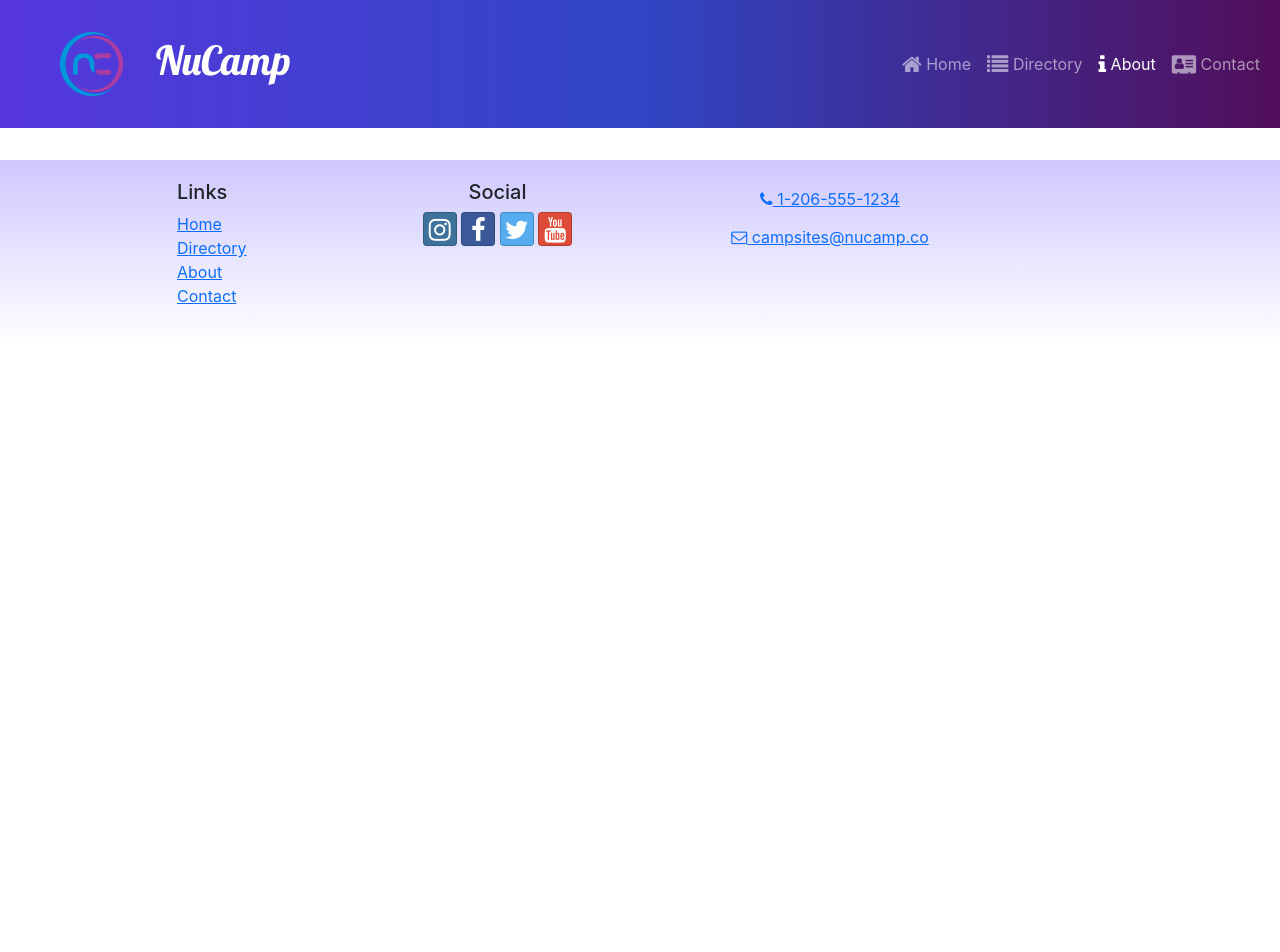
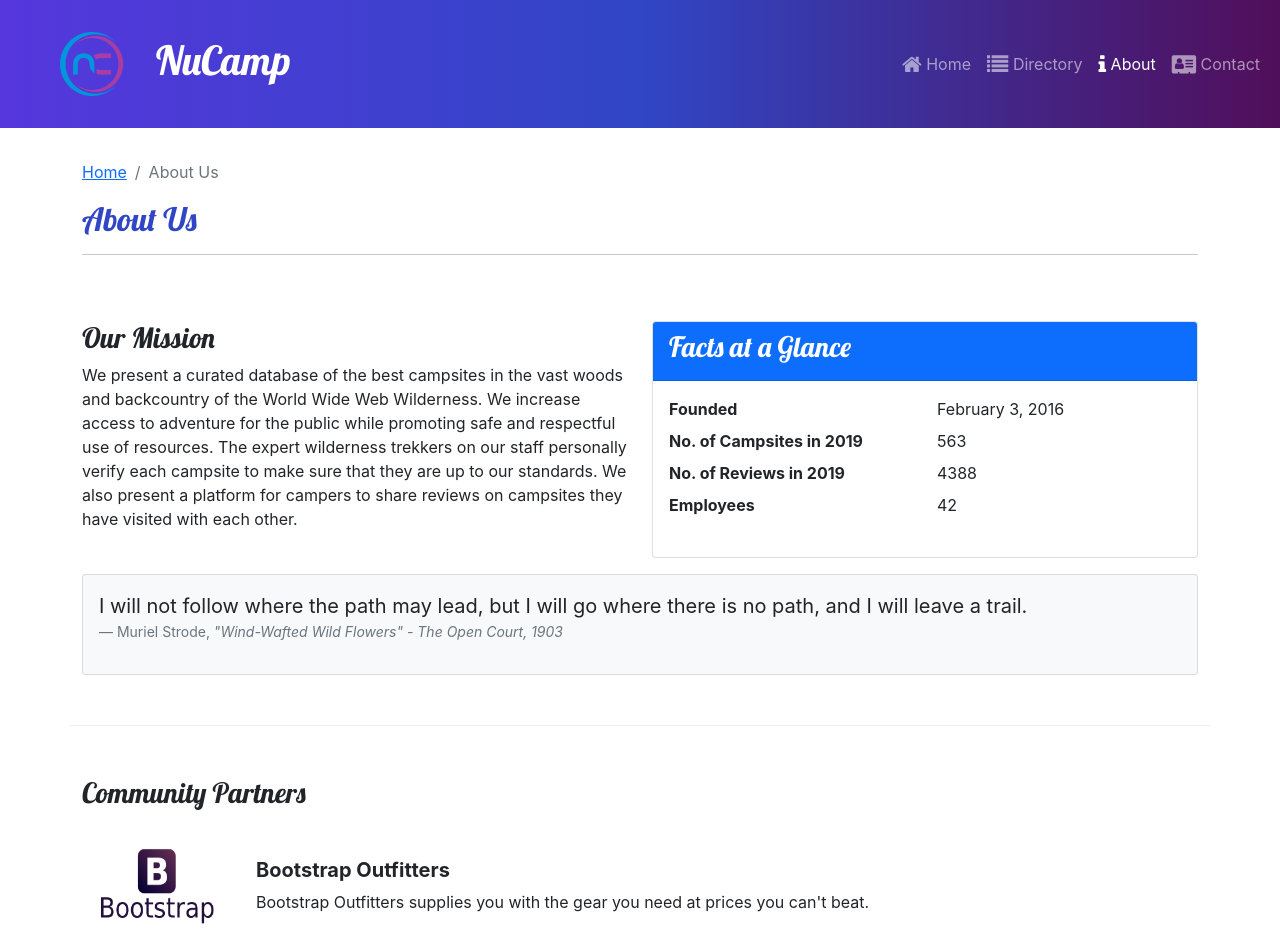
Before and after one commit to jrymnd/ReactSite, a React (Create React App) app: page /about in a window 1280 px wide. Shown: the top 952 px of the page. Before the commit the page ends 800 px from the top, so only its background shows below. Built offline with nearby package versions, Linux system fonts and the light colour scheme.

Commit message:
Added react spring

```diff
--- a/src/App.js
+++ b/src/App.js
@@ -5,6 +5,7 @@
 import Footer from './components/Footer';
 import HomePage from './pages/HomePage.js';
 import ContactPage from './pages/ContactPage.js';
+import AboutPage from './pages/AboutPage.js';
 import CampsiteDetailPage from './pages/CampsiteDetailPage';
 
 
@@ -17,6 +18,7 @@
           <Routes>
               <Route path='/' element={<HomePage />} />
               <Route path='contact' element={<ContactPage />} />
+              <Route path='about' element={<AboutPage/>}/>
               <Route path='directory' element={<CampsitesDirectoryPage />} />
               <Route
                     path='directory/:campsiteId'
--- /dev/null
+++ b/src/features/display/AnimatedDisplayCard.js
@@ -0,0 +1,32 @@
+import { Card, CardImg, CardText, CardBody, CardTitle } from 'reactstrap';
+import { useState, useEffect } from 'react';
+import { useSpring, animated } from 'react-spring';
+
+const AnimatedDisplayCard = ({ item }) => {
+    const { image, name, description } = item;
+    const [ toggle, setToggle ] = useState(false)
+
+    const animatedStyle = useSpring({
+        opacity: toggle ? 1 : 0,
+        transform: toggle ? 'scale(1,1)' : 'scale(1,0)',
+        config: { duration: 500 }
+    });
+
+    useEffect(() => {
+        setToggle(true);
+    }, []);
+
+    return (
+        <animated.div style={animatedStyle}>
+            <Card>
+                <CardImg src={image} alt={name} />
+                <CardBody>
+                    <CardTitle>{name}</CardTitle>
+                    <CardText>{description}</CardText>
+                </CardBody>
+            </Card>
+        </animated.div>
+    );
+};
+
+export default AnimatedDisplayCard;
--- a/src/features/display/DisplayList.js
+++ b/src/features/display/DisplayList.js
@@ -1,22 +1,22 @@
-
-
 import { Col, Row } from 'reactstrap';
-import DisplayCard from './DisplayCard';
+// import DisplayCard from './DisplayCard';
 import { selectFeaturedCampsite } from '../campsites/campsitesSlice';
 import { selectFeaturedPromotion } from '../promotions/promotionSlice';
-
-
+import { selectFeaturedPartner } from '../partners/partnersSlice';
+import AnimatedDisplayCard from './AnimatedDisplayCard';
 
 const DisplayList = () => {
-    const items = [selectFeaturedCampsite(), selectFeaturedPromotion()];
+    const items = [selectFeaturedCampsite(), selectFeaturedPromotion(),selectFeaturedPartner()];
 
     return (
         <Row>
             {items.map((item, idx) => {
                 return (
+                    item && (
                     <Col md className='m-1' key={idx}>
-                        <DisplayCard item={item} />
+                        <AnimatedDisplayCard item={item} />
                     </Col>
+                    )
                 );
             })}
         </Row>
--- /dev/null
+++ b/src/features/partners/Partner.js
@@ -0,0 +1,24 @@
+
+
+const Partner =({ partner }) => {
+if (partner) {
+
+    const { image, name, description } = partner
+
+    return (
+        <>
+        <img src={image} alt={name} and style={{ width: '150px' }}/>
+        <div className='m-4'>
+        <h5 className='fw-bold'>{name}</h5>
+                    {description}
+        </div>
+
+        </>
+    );
+    }
+
+    return null;
+
+    };
+
+export default Partner
--- /dev/null
+++ b/src/features/partners/PartnersList.js
@@ -0,0 +1,29 @@
+import Partner from './Partner';
+import { Col , Row } from 'reactstrap';
+import { selectAllPartners } from './partnersSlice'
+
+
+
+const PartnerList = () => {
+    const partners = selectAllPartners();
+
+    return (
+        <Col className='mt-4'>
+            <Row>
+                {partners.map((partner) => {
+                    return (
+                        <div className='d-flex mb-5' key={partner.id}>
+                            <Partner partner={partner}/>
+                        </div>
+                    );
+                })}
+            </Row>
+        </Col>
+
+    );
+};
+
+
+
+
+export default PartnerList
--- /dev/null
+++ b/src/features/partners/partnersSlice.js
@@ -0,0 +1,9 @@
+import { PARTNERS } from '../../app/shared/PARTNERS';
+
+export const selectAllPartners = () => {
+    return PARTNERS;
+};
+
+export const selectFeaturedPartner = () => {
+    return PARTNERS.find((partner) => partner.featured);
+};
--- /dev/null
+++ b/src/pages/AboutPage.js
@@ -0,0 +1,76 @@
+import { Col, Row, Container, Card, CardBody, CardHeader } from 'reactstrap';
+import SubHeader from '../components/SubHeader';
+import PartnerList from '../features/partners/PartnersList';
+
+
+
+const AboutPage =() => {
+
+    return(
+        <Container>
+            <SubHeader current ='About Us'/>
+            <Row className='row-content'>
+                <Col sm='6'>
+                    <h3> Our Mission </h3>
+                    <p>
+                        We present a curated database of the best campsites in the
+                        vast woods and backcountry of the World Wide Web Wilderness.
+                        We increase access to adventure for the public while
+                        promoting safe and respectful use of resources. The expert
+                        wilderness trekkers on our staff personally verify each
+                        campsite to make sure that they are up to our standards. We
+                        also present a platform for campers to share reviews on
+                        campsites they have visited with each other.
+                    </p>
+                </Col>
+                <Col sm='6'>
+                    <Card>
+                        <CardHeader className='bg-primary text-white'>
+                            <h3>Facts at a Glance</h3>
+                        </CardHeader>
+                        <CardBody>
+                            <dl className='row'>
+                                    <dt className='col-6'>Founded</dt>
+                                    <dd className='col-6'>February 3, 2016</dd>
+                                    <dt className='col-6'>No. of Campsites in 2019</dt>
+                                    <dd className='col-6'>563</dd>
+                                    <dt className='col-6'>No. of Reviews in 2019</dt>
+                                    <dd className='col-6'>4388</dd>
+                                    <dt className='col-6'>Employees</dt>
+                                    <dd className='col-6'>42</dd>
+                                </dl>
+                        </CardBody>
+                    </Card>
+                </Col>
+                <Col>
+                <Card className='bg-light mt-3'>
+                        <CardBody>
+                            <blockquote className='blockquote'>
+                            <p>
+                                I will not follow where the path may lead, but I
+                                will go where there is no path, and I will leave
+                                a trail.
+                            </p>
+                            </blockquote>
+                            <footer className='blockquote-footer'>
+                                Muriel Strode,{' '}
+                                <cite title='Source Title'>
+                                "Wind-Wafted Wild Flowers" - The Open Court,
+                                1903
+                                </cite>
+                            </footer>
+                        </CardBody>
+                    </Card>
+                </Col>
+            </Row>
+            <Row className='row-content'>
+                 <Col xs='12'>
+                     <h3>Community Partners</h3>
+                     <PartnerList/>
+                 </Col>
+            </Row>
+        </Container>
+    )
+}
+
+export default AboutPage
```
